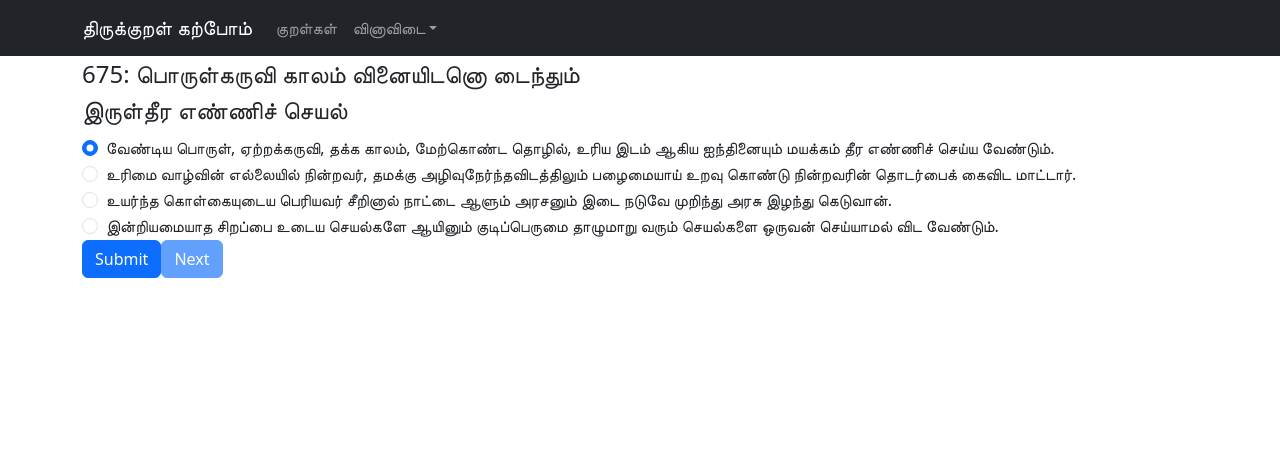
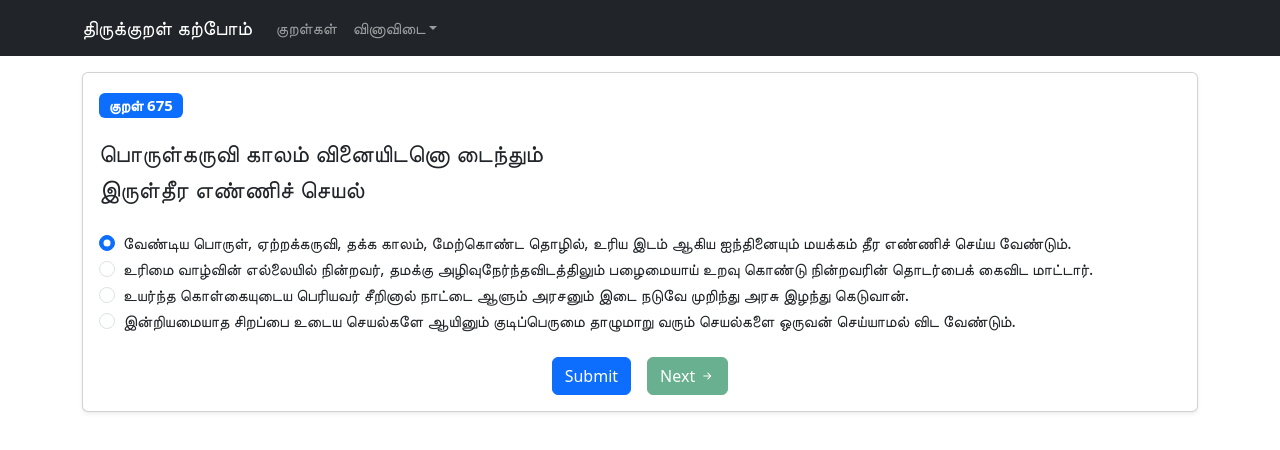
Before and after one commit to thirukural-karpom/thirukural-karpom, a React (Create React App) app: page /quiz/findExplanation in a window 1280 px wide. Shown: the top 450 px of the page. Built offline with nearby package versions, Linux system fonts and the light colour scheme.

Commit message:
Improve find explantion quiz UI

```diff
--- a/package.json
+++ b/package.json
@@ -8,6 +8,7 @@
     "@testing-library/react": "^11.1.0",
     "@testing-library/user-event": "^12.1.10",
     "bootstrap": "5.1.1",
+    "bootstrap-icons": "^1.5.0",
     "react": "^17.0.2",
     "react-bootstrap": "^2.0.0-rc.0",
     "react-bootstrap-typeahead": "^5.2.0",
--- a/src/components/App.js
+++ b/src/components/App.js
@@ -1,4 +1,3 @@
-import "./App.css";
 import Footer from "./Footer";
 import Main from "./Main";
 import Header from "./Header";
--- a/src/components/FindExplanationQuiz.js
+++ b/src/components/FindExplanationQuiz.js
@@ -1,8 +1,8 @@
 import { useEffect, useState } from "react"
-import { Button, Container, Form, Row, Col, Alert } from "react-bootstrap"
+import { Button, Container, Form, Row, Col, Alert, Card, Badge } from "react-bootstrap"
 import { getExplanations } from "../service/Quiz"
 import { getRandomKural } from "../service/Thirukural"
-import { CORRECT_EXPLANATION_MESSAGE, WRONG_EXPLANATION_MESSAGE } from "../constants"
+import { CORRECT_EXPLANATION_MESSAGE, WRONG_EXPLANATION_MESSAGE, KURAL } from "../constants"
 
 const FindExplanationQuiz = () => {
   const [kural, setKural] = useState(null)
@@ -44,29 +44,41 @@ const FindExplanationQuiz = () => {
     setSelectedExplanationIdx(null)
   }
 
+  const renderKural = (kuralNo, kural) => (
+    <Form.Group>
+      <Row className="fs-5">
+        <Col>
+          <Badge bg="primary">{`${KURAL} ${kuralNo}`}</Badge>
+        </Col>
+      </Row>
+      <Row className="my-3">
+        <Col>
+          <Form.Label className="kural">{kural}</Form.Label>
+        </Col>
+      </Row>
+    </Form.Group>
+  )
+
   return (
     <Container>
-      <Row>
+      <Row className="mt-3">
         <Col>
-          <Alert variant="success" show={showResult && isCorrectAnswer}>{CORRECT_EXPLANATION_MESSAGE}</Alert>
-          <Alert variant="danger" show={showResult && !isCorrectAnswer}>{WRONG_EXPLANATION_MESSAGE}</Alert>
-        </Col>
-      </Row>
-      <Row>
-        <Col>
+          <Card className="shadow-sm">
+            <Card.Body>
+              <Alert variant="success" show={showResult && isCorrectAnswer}>
+                {CORRECT_EXPLANATION_MESSAGE}
+              </Alert>
+              <Alert variant="danger" show={showResult && !isCorrectAnswer}>
+                {WRONG_EXPLANATION_MESSAGE}
+              </Alert>
               <Form onSubmit={handleOnSubmit}>
-            <Form.Group>
-              {
-                kural !== null ?
-                  <Form.Label className="kural">{`${kural.kuralNo}: ${kural.kural}`}</Form.Label>
-                  : <Form.Label className="kural"></Form.Label>
-              }
-            </Form.Group>
+                {kural !== null ? renderKural(kural.kuralNo, kural.kural) : renderKural("", "")}
                 <Form.Group>
                   {
                     explanations.map((item, idx) => (
                       <Form.Check
                         key={idx}
+                        id={`explanation-option-${idx}`}
                         value={idx}
                         name="explanations"
                         type="radio"
@@ -77,14 +89,27 @@ const FindExplanationQuiz = () => {
                     ))
                   }
                 </Form.Group>
-            <Button variant="primary" type="submit">
+                <Form.Group className="text-center mt-4">
+                  <Button type="submit" className="mx-2">
                     Submit
                   </Button>
-            <Button variant="primary" type="button" disabled={!isCorrectAnswer} onClick={handlNextQuiz}>
-              Next
+                  <Button
+                    variant="success"
+                    type="button"
+                    disabled={!isCorrectAnswer}
+                    onClick={handlNextQuiz}
+                    className="mx-2">
+                    Next <i className="bi bi-arrow-right-short"></i>
                   </Button>
+                </Form.Group>
               </Form>
+            </Card.Body>
+          </Card>
         </Col>
+      </Row>
+
+      <Row className="mb-2">
+        <Col>&nbsp;</Col>
       </Row>
     </Container>
   )
--- a/src/components/Kurals.js
+++ b/src/components/Kurals.js
@@ -4,8 +4,6 @@ import { Typeahead } from "react-bootstrap-typeahead"
 import { ADHIKARAM, KURAL, PAAL } from "../constants"
 import paals from "../data/paals.json"
 import { getAdhikarams, getKurals } from "../service/Thirukural"
-import "./Kurals.css"
-
 
 const Kurals = () => {
   const [selectedPaal, setSelectedPaal] = useState([paals[0]]);
@@ -135,7 +133,7 @@ const Kurals = () => {
 
       {renderKurals()}
 
-      <Row className="mb-5">
+      <Row className="mb-2">
         <Col>&nbsp;</Col>
       </Row>
     </Container>
--- a/src/index.js
+++ b/src/index.js
@@ -6,6 +6,8 @@ import reportWebVitals from "./reportWebVitals"
 
 import "bootstrap/dist/css/bootstrap.min.css"
 import "react-bootstrap-typeahead/css/Typeahead.css"
+import "bootstrap-icons/font/bootstrap-icons.css"
+import "./index.css"
 
 ReactDOM.render(
   <BrowserRouter>
```
Also changed, not shown: src/components/App.css (deleted), src/index.css (renamed from src/components/Kurals.css), 1 other file (tests, documents, lock files or other folders). Lines whose indentation alone changed are shown as unchanged.
